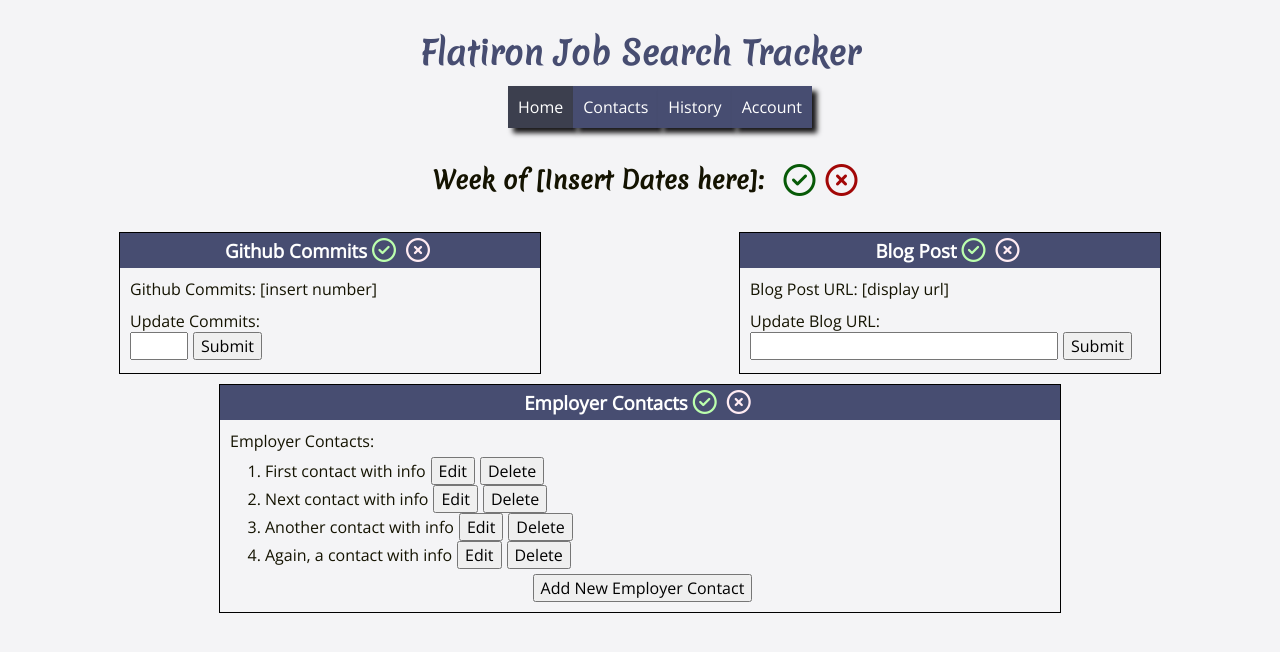
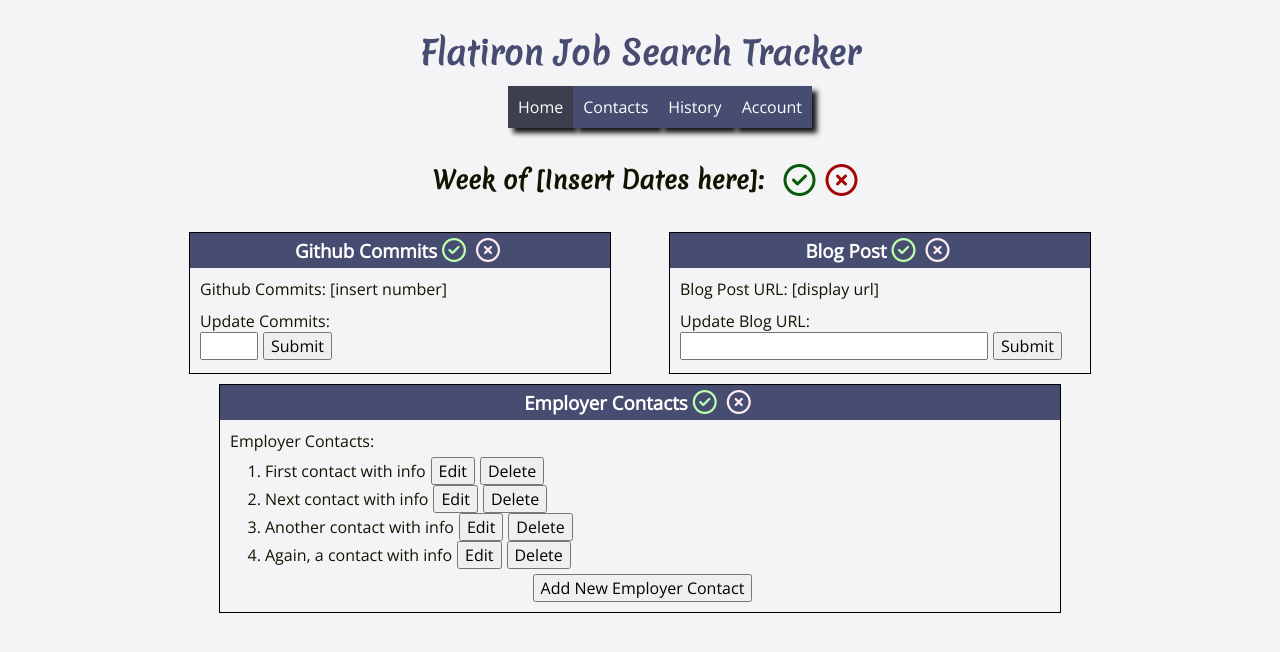
Before and after one commit to brownjer3/flatiron-job-search-tracker-frontend, a React (Create React App) app: page / in a window 1280 px wide. Shown: the top 652 px of the page. Built offline with nearby package versions, Linux system fonts and the light colour scheme.

Commit message:
Improve spacing

```diff
--- a/src/index.css
+++ b/src/index.css
@@ -61,7 +61,7 @@
 
 .medium-box {
   width: 420px;
-  height: 140px;
+  min-height: 140px;
   border: 1px solid black;
 }
 
@@ -90,3 +90,8 @@
   text-align: left;
   padding: 5px;
 }
+
+#app-container {
+  max-width: 1000px;
+  margin: auto;
+}
```
